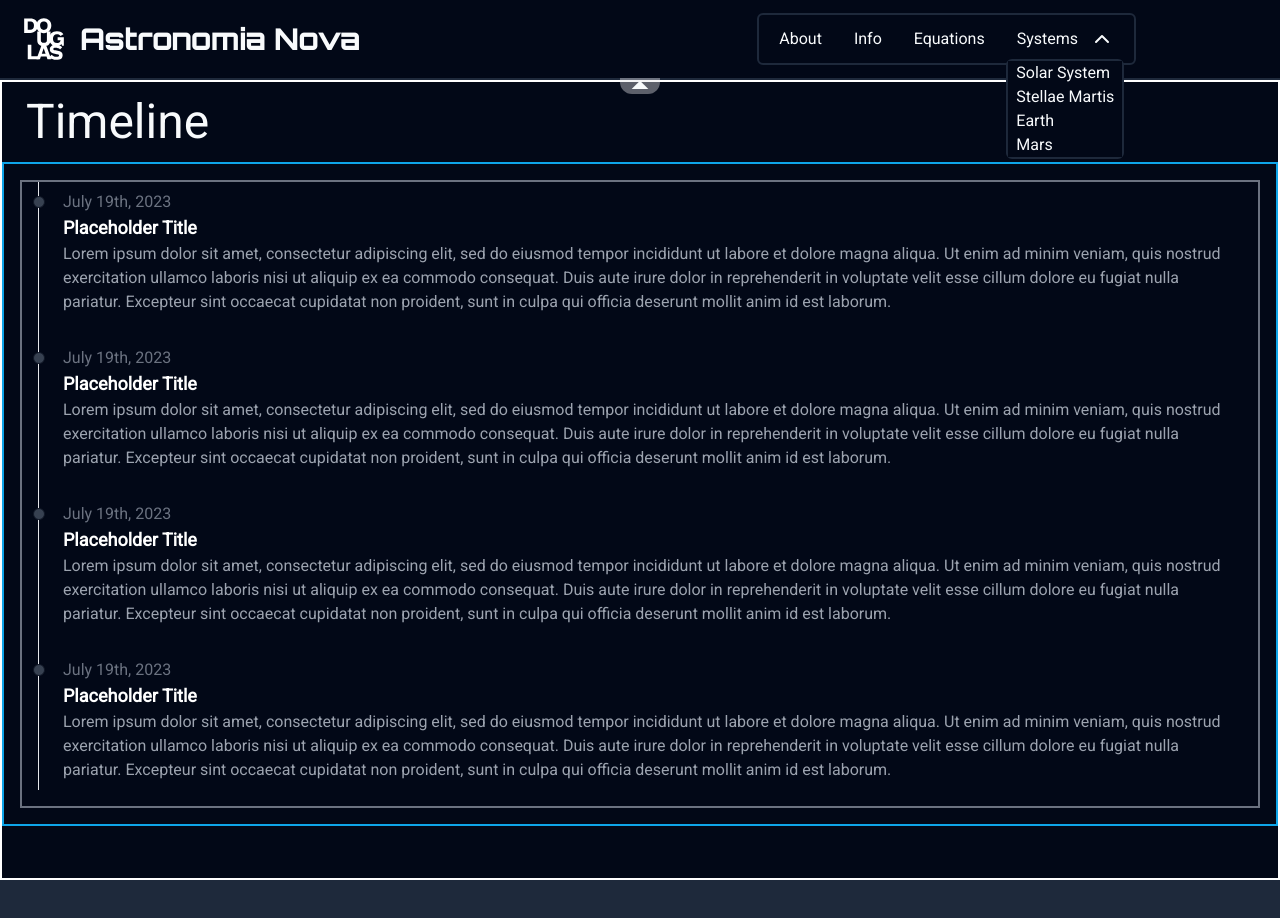
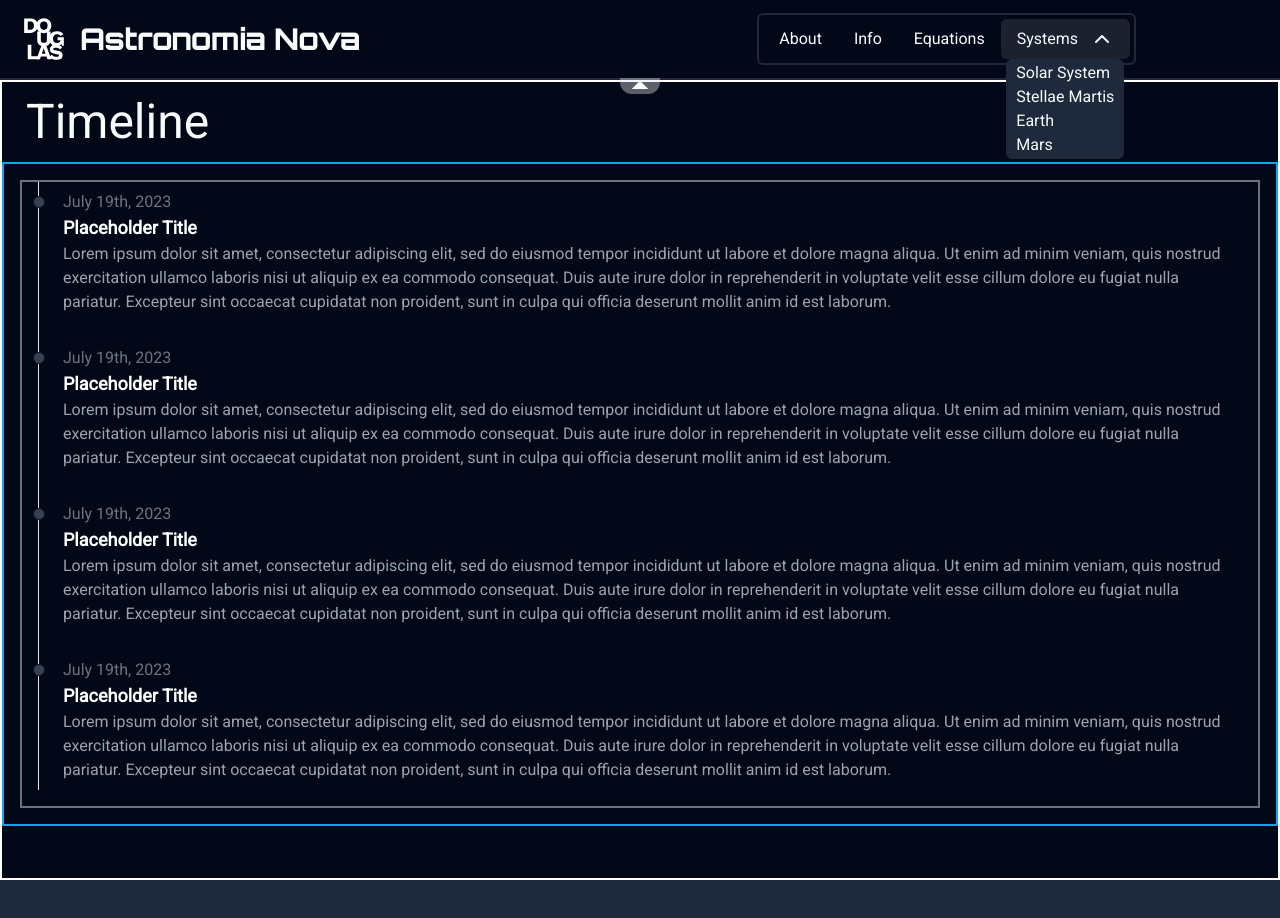
Before and after one commit to nagillimnayr/astronomia-nova, a Next.js app: page /timeline in a window 1280 px wide. Both pictures are taken after a click on the button "Systems". Shown: the top 918 px of the page. Built offline with nearby package versions, Linux system fonts and the light colour scheme; a web font is replaced by a local one.

Commit message:
feat: set popover color

```diff
--- a/src/components/layout/site-layout/Navigation/nav-menu/NavDropdownMenu.tsx
+++ b/src/components/layout/site-layout/Navigation/nav-menu/NavDropdownMenu.tsx
@@ -3,7 +3,7 @@ import { Fragment } from 'react';
 import Link from 'next/link';
 import { cn } from '~/lib/utils/cn';
 import { ChevronDownIcon } from 'lucide-react';
-import { Props } from '~/components/props/Props';
+import type { Props } from '~/components/props/Props';
 
 type link = {
   href: string;
@@ -17,9 +17,7 @@ const NavDropdownMenu = ({ children, className, links }: DropdownProps) => {
   return (
     <Menu as="div" className={'relative ml-auto flex flex-col'}>
       <div className="relative">
-        <Menu.Button
-          className={cn('rounded-md border-2 p-2 font-sans', className)}
-        >
+        <Menu.Button className={cn('', className)}>
           {({ open }) => {
             // render prop to switch chevron direction
             return (
@@ -27,7 +25,7 @@ const NavDropdownMenu = ({ children, className, links }: DropdownProps) => {
                 {children}{' '}
                 <ChevronDownIcon
                   data-open={open ? 'open' : 'closed'}
-                  className={cn('transition-transform ui-open:-rotate-180')}
+                  className={'transition-transform ui-open:-rotate-180'}
                 />
               </div>
             );
@@ -35,7 +33,7 @@ const NavDropdownMenu = ({ children, className, links }: DropdownProps) => {
         </Menu.Button>
         <Menu.Items
           className={
-            'dropdown-center flex w-fit min-w-fit  flex-col justify-start whitespace-nowrap rounded-md border-2'
+            'dropdown-center flex w-fit min-w-fit  flex-col justify-start whitespace-nowrap rounded-md border-2 bg-popover text-popover-foreground'
           }
         >
           {links.map(({ href, label }) => {
@@ -45,7 +43,7 @@ const NavDropdownMenu = ({ children, className, links }: DropdownProps) => {
                 <Link
                   href={href}
                   className={
-                    'bg-background px-2 font-sans text-foreground ui-active:bg-indigo-400 ui-active:text-white'
+                    'rounded-md bg-transparent px-2 font-sans  ui-active:bg-indigo-400 ui-active:text-white'
                   }
                 >
                   {label}
--- a/src/components/layout/site-layout/Navigation/nav-menu/NavMenu.tsx
+++ b/src/components/layout/site-layout/Navigation/nav-menu/NavMenu.tsx
@@ -20,10 +20,7 @@ const systemLinks = [
   { href: '/systems/mars', label: 'Mars' },
 ];
 
-const btnStyle = cn(
-  'rounded-md border-0 py-2 px-4 font-sans h-full hover:bg-foreground/20'
-);
-
+const btnStyle = `rounded-md border-0 py-2 px-4 font-sans h-full hover:bg-foreground/10 ui-open:bg-foreground/10`;
 const NavMenu = () => {
   return (
     <div
@@ -38,7 +35,6 @@ const NavMenu = () => {
           </NavMenuLink>
         );
       })}
-      <NavMenuLink href=""></NavMenuLink>
       <NavDropdownMenu links={systemLinks} className={btnStyle}>
         <div className="inline-flex gap-3">Systems </div>
       </NavDropdownMenu>
--- a/src/styles/globals.css
+++ b/src/styles/globals.css
@@ -43,7 +43,7 @@
     --muted: 217.2 32.6% 17.5%;
     --muted-foreground: 215 20.2% 65.1%;
 
-    --popover: 222.2 84% 4.9%;
+    --popover: 217.2 32.6% 17.5%;
     --popover-foreground: 210 40% 98%;
 
     --card: 222.2 84% 4.9%;
```
